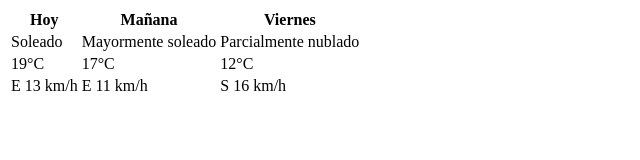
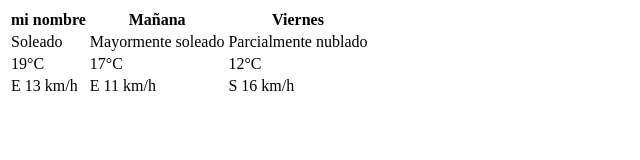
Before and after one commit to kleyverbelmont123456/tablas, a plain HTML site: page index.html in a window 1280 px wide. Shown: the whole page, without its empty margins (0-640 px from the left). Drawn offline with Linux system fonts and the light colour scheme.

Commit message:
Update index.html
cambie mi nombre

```diff
--- a/index.html
+++ b/index.html
@@ -4,11 +4,11 @@
     <meta charset="UTF-8">
     <meta http-equiv="X-UA-Compatible" content="IE=edge">
     <meta name="viewport" content="width=device-width, initial-scale=1.0">
-    <title>Document</title>
+    <title>document</title>
 <body>
     <table class=»egt»>
         <tr>
-        <th>Hoy</th>
+        <th>mi nombre</th>
         <th>Mañana</th>
         <th>Viernes</th>
         </tr>
```
